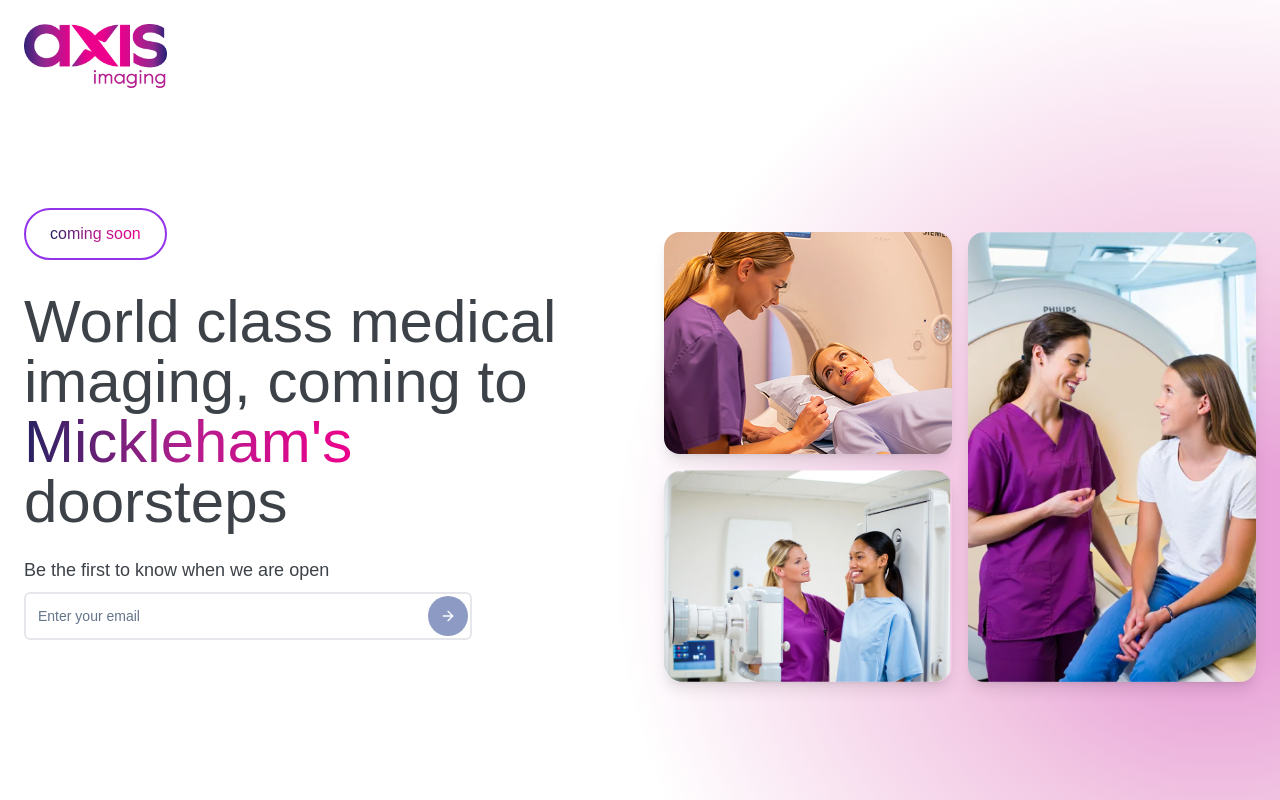
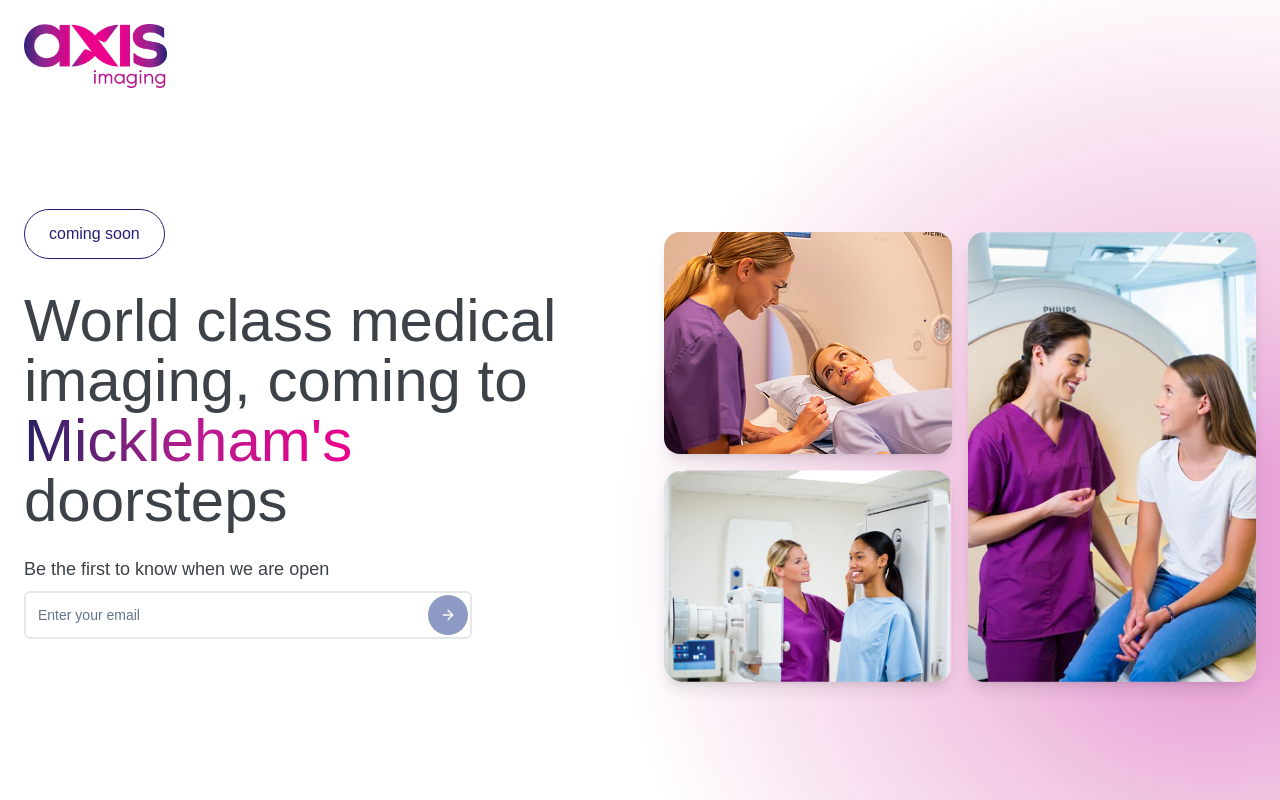
Before and after one commit to hasanaxis/stellar-web-launchpad-site, a React (Vite) app: page / in a window 1280 px wide. Built offline with nearby package versions, Linux system fonts and the light colour scheme; a web font is replaced by a local one.

Commit message:
Style coming soon text and container
Styled the "coming soon" text with the color #232176 and improved the styling of the container in `src/components/HeroSection.tsx`.

```diff
--- a/src/components/HeroSection.tsx
+++ b/src/components/HeroSection.tsx
@@ -36,8 +36,10 @@ const HeroSection = () => {
           {/* Left content */}
           <div className="space-y-2 animate-fade-in mt-[50px] lg:mt-0">
             {/* Coming soon badge */}
-            <div className="inline-flex items-center px-3 py-2 sm:px-6 sm:py-3 rounded-full border-2 border-purple-600 bg-white/80 backdrop-blur-sm mb-6">
-              <span className="bg-gradient-to-r from-[#262262] via-[#B41E8E] to-[#EC008C] bg-clip-text text-transparent font-medium text-sm sm:text-base">coming soon</span>
+            <div className="inline-flex items-center px-4 py-2 sm:px-6 sm:py-3 rounded-full border border-[#232176] bg-white/90 backdrop-blur-sm mb-6 shadow-sm">
+              <span className="font-medium text-sm sm:text-base" style={{ color: '#232176' }}>
+                coming soon
+              </span>
             </div>
 
             {/* Main heading */}
```
